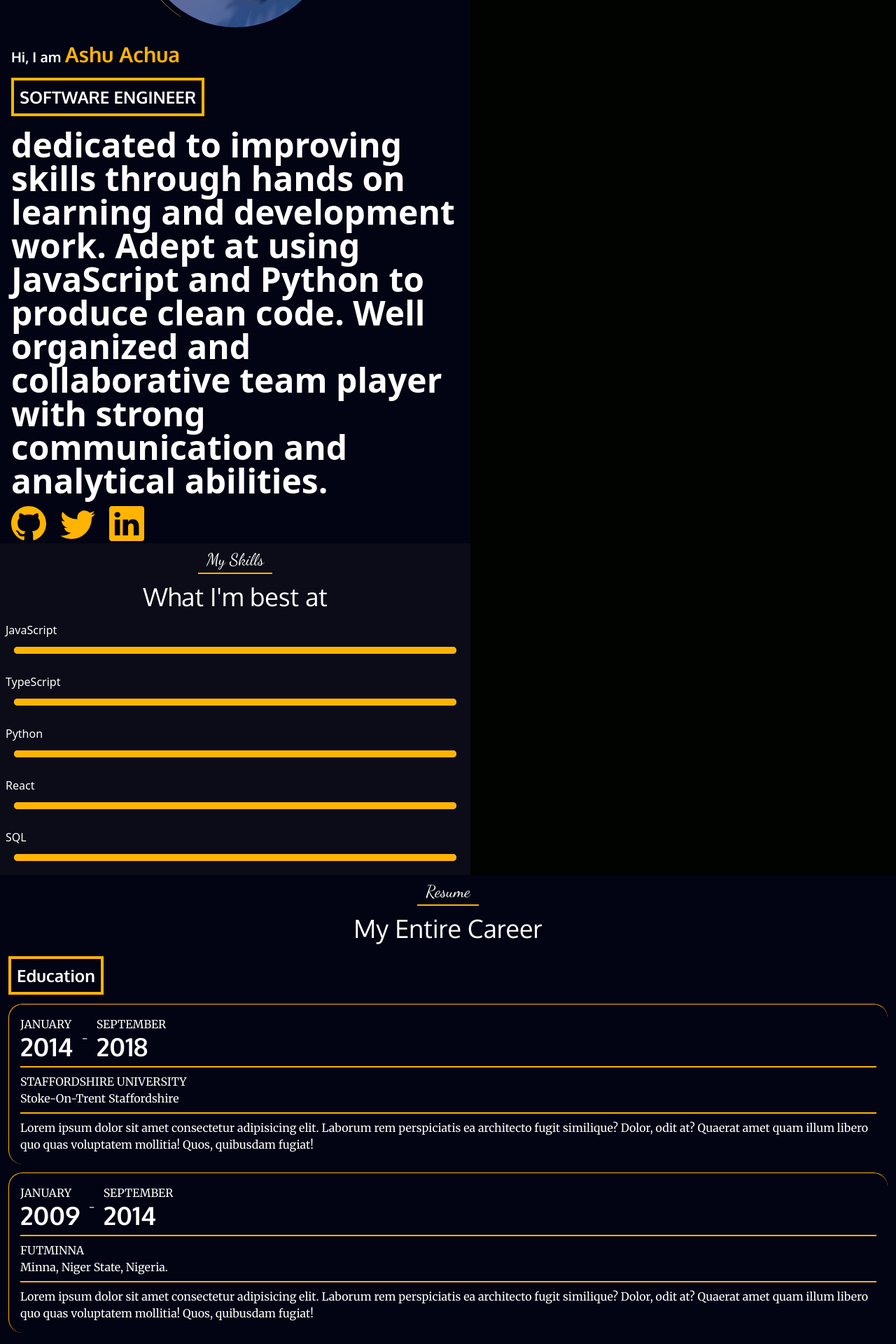
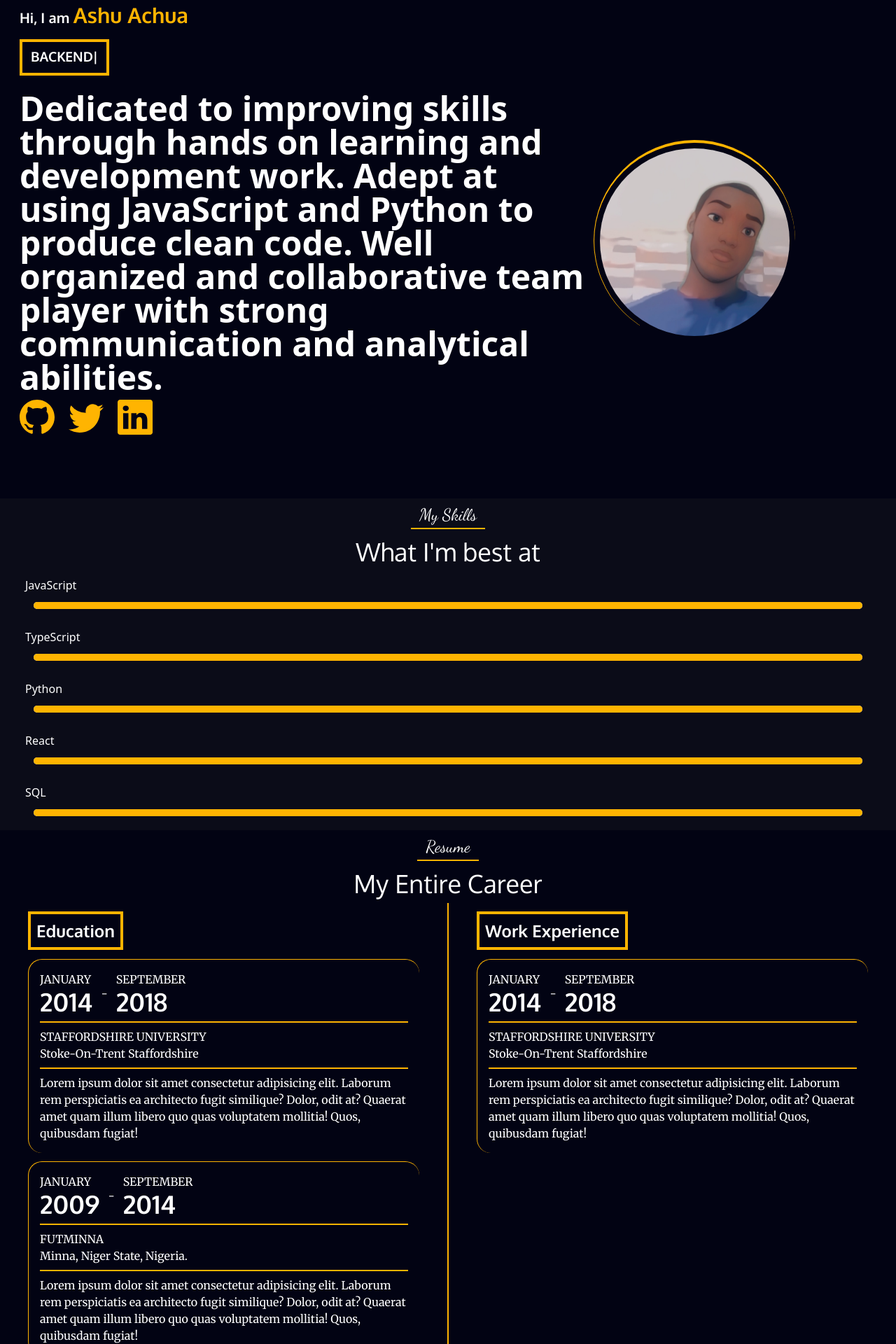
Before and after one commit to Kayphaz007/React-Portfolio, a React (Vite) app in the folder Frontend/: page / in a window 1280 px wide. Shown: the part 120-2040 px from the top of the page at 70% size. Built offline with nearby package versions, Linux system fonts and the light colour scheme.

Commit message:
made skills section responsive

```diff
--- a/Frontend/package.json
+++ b/Frontend/package.json
@@ -13,7 +13,7 @@
     "react-dom": "^18.2.0",
     "react-icons": "^4.7.1",
     "react-router-dom": "^6.8.0",
-    "react-typed": "^1.2.0"
+    "react-type-animation": "^2.1.2"
   },
   "devDependencies": {
     "@types/react": "^18.0.26",
--- a/Frontend/src/components/Intro.tsx
+++ b/Frontend/src/components/Intro.tsx
@@ -1,33 +1,49 @@
 import React from "react";
-import Typed from "react-typed";
+import { TypeAnimation } from "react-type-animation";
 import avatar from "../imgs/Snapchat-1320369831.jpg";
 import { BsFacebook, BsGithub, BsLinkedin, BsTwitter } from "react-icons/bs";
 
 const Intro = () => {
   return (
     <>
-      <section className="text-white flex flex-col justify-center items-center h-screen md:max-w-2xl gap-3 px-4 main_1">
-        <div className="mt-0">
+      <section className="main_1">
+        <div className="text-white flex flex-col lg:flex-row justify-center items-center h-screen max-w-2xl md:max-w-7xl px-7 mx-auto mt-[-4rem] gap-3 ">
+          <div className="lg:order-3 mt-16 lg:basis-1/3">
             <img
-            className="w-[18rem] h-[18rem] object-cover p-2 border-[#ffb401] border-t-[4px] border-l-[1px] rounded-[18rem] mt-[-220px]"
+              className="w-[18rem] h-[18rem] object-cover p-2 border-[#ffb401] border-t-[4px] border-l-[1px] rounded-[18rem] "
               src={avatar}
             />
           </div>
+          <div className="lg:basis-2/3">
             <div className="  w-full mx-auto text-center flex flex-col justify-center gap-y-4">
               <h1 className="font-bold text-left text-xl">
-            Hi, I am <span className="text-[#ffb401] text-3xl">Ashu Achua</span>
+                Hi, I am{" "}
+                <span className="text-[#ffb401] text-3xl">Ashu Achua</span>
               </h1>
               <h2 className="text-left my-3">
-            <span className="border-4 border-[#ffb401] p-2 text-2xl font-bold">
-              SOFTWARE ENGINEER
+                <span className="border-4 border-[#ffb401] p-3 font-bold">
+                  <TypeAnimation
+                    sequence={[
+                      "SOFTWARE ENGINEER",
+                      1000,
+                      "FRONTEND",
+                      1000,
+                      "BACKEND",
+                      1000,
+                    ]}
+                    speed={30}
+                    style={{ fontSize: "1.2em" }}
+                    wrapper="span"
+                    repeat={Infinity}
+                  />
                 </span>
               </h2>
               {/* <h1  className=""><Typed className="text-3xl sm:text-6xl md:text-7xl font-bold md:py-6 border text-left" strings={['SOFTWARE ENGINEER', 'TELECOMS ENGINEER']} typeSpeed={120} backSpeed={140} loop/></h1> */}
-          <p className="text-xl sm:text-4xl md:text-5xl font-bold text-left">
-            dedicated to improving skills through hands on learning and
-            development work. Adept at using JavaScript and Python to produce
-            clean code. Well organized and collaborative team player with strong
-            communication and analytical abilities.{" "}
+              <p className="text-xl sm:text-4xl md:text-5xl font-bold text-left py-2">
+                Dedicated to improving skills through hands on learning and
+                development work. Adept at using JavaScript and Python to
+                produce clean code. Well organized and collaborative team player
+                with strong communication and analytical abilities.{" "}
               </p>
             </div>
             <div className="flex justify-start w-full gap-5">
@@ -35,6 +51,8 @@ const Intro = () => {
               <BsTwitter size={50} className="text-[#ffb401]" />
               <BsLinkedin size={50} className="text-[#ffb401]" />
             </div>
+          </div>
+        </div>
       </section>
     </>
   );
--- a/Frontend/src/components/NavBar.tsx
+++ b/Frontend/src/components/NavBar.tsx
@@ -2,7 +2,7 @@ import React, { useState } from "react";
 import { NavLink } from "react-router-dom";
 import { GiHamburgerMenu } from "react-icons/gi";
 import { GrClose } from "react-icons/gr";
-import {AiOutlineClose} from "react-icons/ai"
+import { AiOutlineClose } from "react-icons/ai";
 type LinksVal = {
   link: string;
   name: string;
@@ -20,7 +20,8 @@ const NavBar = () => {
   const [open, setOpen] = useState(false);
   return (
     <>
-      <div className="flex justify-between items-center text-white max-w-7xl mx-auto px-4 h-24 main_1">
+      <section className="main_1">
+        <div className="flex justify-between items-center text-white md:max-w-3xl lg:max-w-4xl xl:max-w-[1780px] mx-auto px-4 h-24 sticky">
           <h1 className="w-full text-3xl font-bold yellow">REACT.</h1>
           <ul className="hidden md:flex">
             {Navlinks.map((links, index) => (
@@ -38,10 +39,12 @@ const NavBar = () => {
               <GiHamburgerMenu className="md:hidden yellow" size={20} />
             )}
           </div>
-        <div className={`fixed top-0 w-[60%] md:hidden h-full border-r border-r-gray-900 bg-[#000300]  ease-in-out duration-500 ${open?'left-0': 'left-[-100%]'}`}>
-          <h1 className="w-full text-3xl font-bold .yellow m-4">
-            REACT.
-          </h1>
+          <div
+            className={`fixed top-0 w-[60%] md:hidden h-full border-r border-r-gray-900 main_1  ease-in-out duration-500 ${
+              open ? "left-0" : "left-[-100%]"
+            }`}
+          >
+            <h1 className="w-full text-3xl font-bold yellow m-4">REACT.</h1>
             <ul className=" uppercase p-4">
               {Navlinks.map((links, index) => (
                 <li className="p-4 border-b border-gray-600">
@@ -53,6 +56,7 @@ const NavBar = () => {
             </ul>
           </div>
         </div>
+      </section>
     </>
   );
 };
--- a/Frontend/src/components/Resume.tsx
+++ b/Frontend/src/components/Resume.tsx
@@ -54,14 +54,14 @@ const Resume = () => {
       },
   ]
   return (
-    <section className="text-white font-paragraph main_1 m-0">
-      <div className="">
+    <section className=" main_1 ">
+      <div className="text-white font-paragraph m-0  max-w-2xl md:max-w-7xl px-7 mx-auto gap-3 ">
         <h3 className="text-2xl text-center p-2">
           <span className="border-b-2 border-[#ffb401] pb-1 px-3">Resume</span>
         </h3>
         <h1 className="text-4xl text-center m-2">My Entire Career</h1>
-        <div className="flex flex-col">
-          <div>
+        <div className="flex flex-col md:flex-row ">
+          <div className="md:border-r md:border-[#ffb401] md:pr-7">
             <h2 className="my-6 pl-2">
               <span className="border-4 border-[#ffb401] p-2 text-2xl font-bold m-1">
                 Education
@@ -69,7 +69,7 @@ const Resume = () => {
             </h2>
             {eduDetails.map((eduDetail)=><EduCard item={eduDetail}/> )}
           </div>
-          <div>
+          <div className="md:border-l md:border-[#ffb401] md:pl-7">
             <h2 className="my-6 pl-2">
               <span className="border-4 border-[#ffb401] p-2 text-2xl font-bold m-1">
                 Work Experience
--- a/Frontend/src/components/Skills.tsx
+++ b/Frontend/src/components/Skills.tsx
@@ -4,14 +4,20 @@ import ProgressBar from "./ProgressBar";
 const Skills = () => {
   return (
     <>
-      <section className="text-white flex flex-col md:max-w-2xl main_2  m-0">
-          <h3 className="text-2xl text-center p-2"><span className="border-b-2 border-[#ffb401] pb-1 px-3">My Skills</span></h3>
+      <section className="main_2">
+        <div className="text-white flex flex-col max-w-2xl md:max-w-7xl m-0 mx-auto px-7   ">
+          <h3 className="text-2xl text-center p-2">
+            <span className="border-b-2 border-[#ffb401] pb-1 px-3">
+              My Skills
+            </span>
+          </h3>
           <h1 className="text-4xl text-center m-2">What I'm best at</h1>
           <ProgressBar name={"JavaScript"} value={100} />
           <ProgressBar name={"TypeScript"} value={100} />
           <ProgressBar name={"Python"} value={100} />
           <ProgressBar name={"React"} value={100} />
           <ProgressBar name={"SQL"} value={100} />
+        </div>
       </section>
     </>
   );
```
Also changed, not shown: 1 other file (tests, documents, lock files or other folders). Lines whose indentation alone changed are shown as unchanged.
